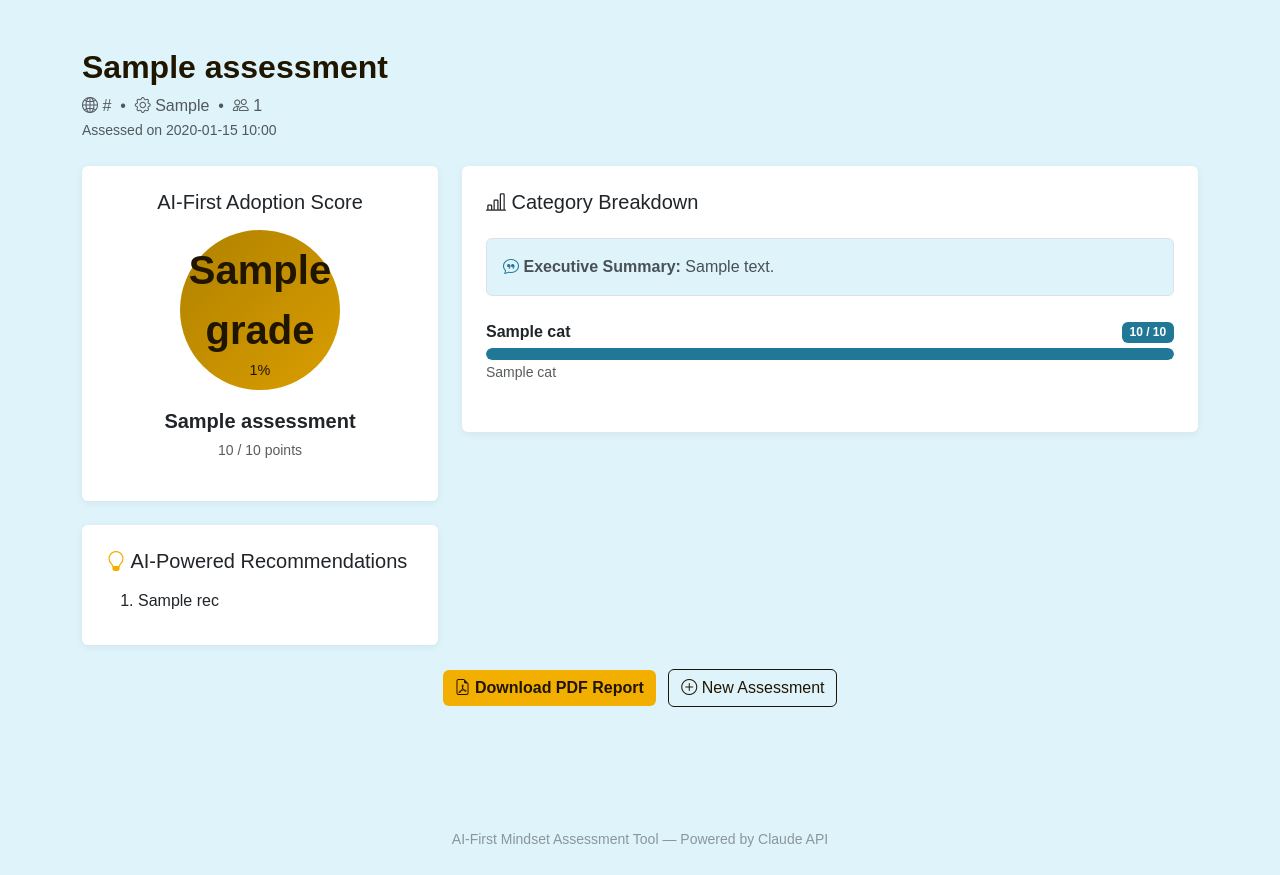
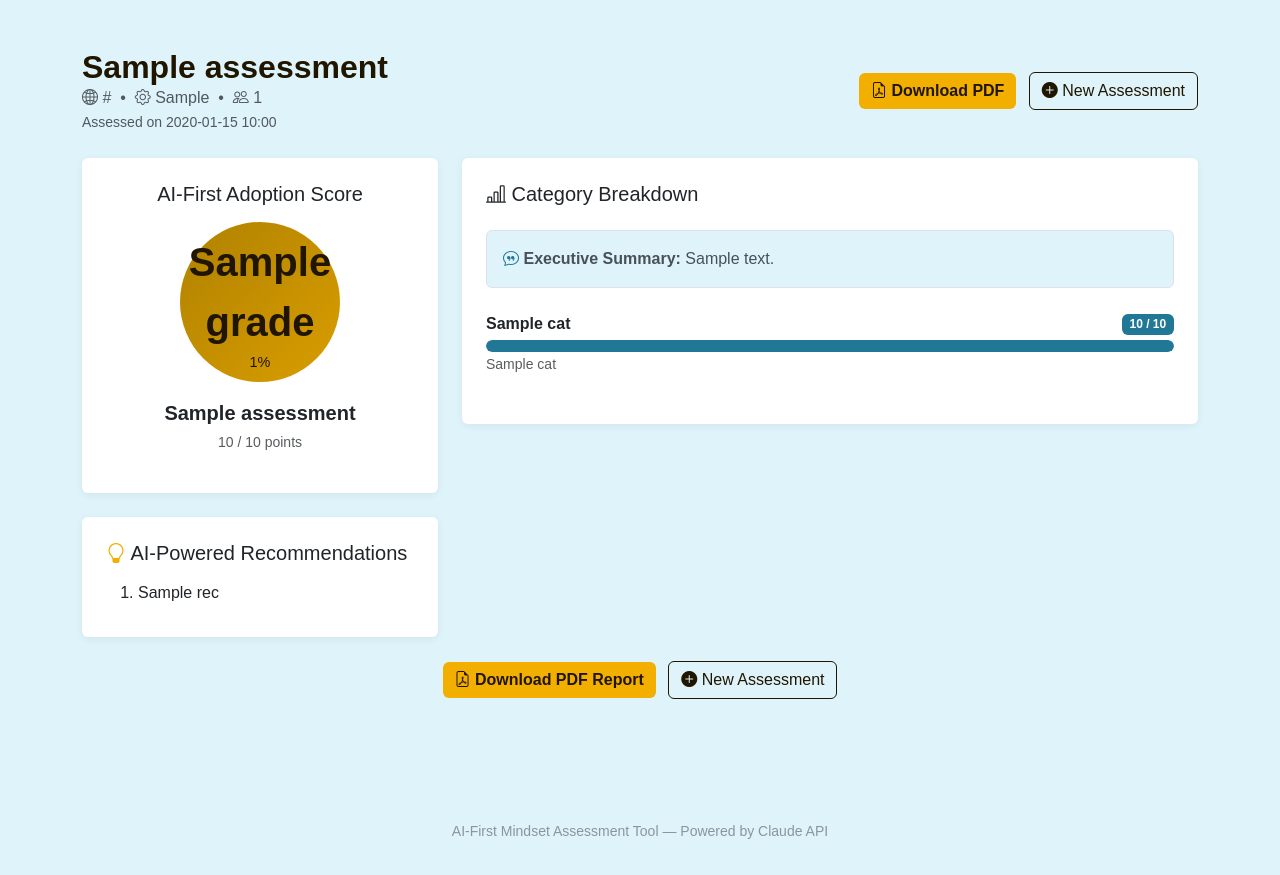
Before and after one commit to rajanand012/Al-First-Mindset-company, a Flask app: template templates/results.html in a window 1280 px wide. Shown: the part 66-941 px from the top of the page. After the commit the page ends 905 px from the top, so only its background shows below. Run offline with Flask 3, Linux system fonts and the light colour scheme; the template is opened without the code that fills it: most values are stand-ins (such as "Sample title", 1, 10 or a date in 2020); some libraries are stand-ins or nearby versions; some web fonts are replaced.

Commit message:
Fix PDF blank page, add top+bottom PDF buttons, normalize input sizes
1. PDF: remove container padding during export to eliminate blank first
   page, use CSS class toggle instead of manual style manipulation
2. Results: Download PDF button at both top and bottom of the page
3. Results: top section redesigned with buttons alongside company info
4. Index: Company Name and Website inputs now same size as other fields
   (removed form-control-lg)

https://claude.ai/code/session_01VjLyAAMQG88LoUwScvRdAJ

```diff
--- a/templates/index.html
+++ b/templates/index.html
@@ -41,13 +41,13 @@
 
                     <div class="mb-3">
                         <label for="company_name" class="form-label fw-semibold">Company Name <span class="text-danger">*</span></label>
-                        <input type="text" class="form-control form-control-lg" id="company_name" name="company_name"
+                        <input type="text" class="form-control" id="company_name" name="company_name"
                                placeholder="e.g. Siemens, Honeywell, Rockwell Automation" required>
                     </div>
 
                     <div class="mb-3">
                         <label for="website_url" class="form-label fw-semibold">Company Website <span class="text-danger">*</span></label>
-                        <input type="text" class="form-control form-control-lg" id="website_url" name="website_url"
+                        <input type="text" class="form-control" id="website_url" name="website_url"
                                placeholder="e.g. siemens.com or https://www.siemens.com" required
                                pattern="(https?://)?([a-zA-Z0-9]([a-zA-Z0-9\-]*[a-zA-Z0-9])?\.)+[a-zA-Z]{2,}(/.*)?$"
                                title="Please enter a valid website (e.g. siemens.com, www.siemens.com, or https://siemens.com)">
--- a/templates/results.html
+++ b/templates/results.html
@@ -7,12 +7,12 @@
         .no-print { display: none !important; }
         .card { box-shadow: none !important; border: 1px solid #ddd !important; }
     }
-    .pdf-header {
-        display: none;
-    }
-    .pdf-footer {
-        display: none;
-    }
+    .pdf-header { display: none; }
+    .pdf-footer { display: none; }
+    .pdf-mode .pdf-header { display: block !important; }
+    .pdf-mode .pdf-footer { display: block !important; }
+    .pdf-mode .no-print { display: none !important; }
+    .pdf-mode#assessmentReport { padding-top: 0 !important; padding-bottom: 0 !important; }
 </style>
 {% endblock %}
 
@@ -20,26 +20,26 @@
 <div class="container py-5" id="assessmentReport">
     <!-- PDF Cover (hidden on screen, shown in PDF) -->
     <div class="pdf-header" id="pdfHeader">
-        <div style="text-align: center; padding: 40px 20px 30px; margin-bottom: 24px;">
+        <div style="text-align: center; padding: 10px 20px 20px;">
             <img src="https://cdn.aifirstmindset.ai/wp-content/uploads/2025/10/AIFM-Registered-Logo-White-1.svg"
-                 height="50" style="filter: brightness(0) saturate(100%) invert(28%) sepia(60%) saturate(600%) hue-rotate(160deg); margin-bottom: 20px;">
-            <h1 style="font-size: 28px; font-weight: 800; color: #207796; margin: 0 0 6px;">AI-First Adoption Score</h1>
-            <div style="width: 60px; height: 4px; background: #f3af00; margin: 12px auto;"></div>
-            <h2 style="font-size: 22px; font-weight: 700; color: #201600; margin: 16px 0 8px;">{{ assessment.company_name }}</h2>
-            <p style="font-size: 13px; color: #888; margin: 0;">
+                 height="45" style="filter: brightness(0) saturate(100%) invert(28%) sepia(60%) saturate(600%) hue-rotate(160deg); margin-bottom: 14px;">
+            <h1 style="font-size: 26px; font-weight: 800; color: #207796; margin: 0 0 4px;">AI-First Adoption Score</h1>
+            <div style="width: 60px; height: 4px; background: #f3af00; margin: 10px auto;"></div>
+            <h2 style="font-size: 20px; font-weight: 700; color: #201600; margin: 12px 0 6px;">{{ assessment.company_name }}</h2>
+            <p style="font-size: 12px; color: #888; margin: 0;">
                 {{ assessment.website_url }}
                 {% if assessment.industry_segment %} &bull; {{ assessment.industry_segment }}{% endif %}
                 {% if assessment.company_size %} &bull; {{ assessment.company_size }}{% endif %}
             </p>
-            <p style="font-size: 12px; color: #aaa; margin-top: 8px;">Report generated {{ assessment.created_at[:10] }}</p>
-            <div style="border-bottom: 3px solid #207796; margin-top: 20px;"></div>
+            <p style="font-size: 11px; color: #aaa; margin-top: 6px;">Report generated {{ assessment.created_at[:10] }}</p>
+            <div style="border-bottom: 3px solid #207796; margin-top: 14px;"></div>
         </div>
     </div>
 
-    <!-- Header -->
-    <div class="row mb-4">
-        <div class="col">
-            <h2 class="fw-bold">{{ assessment.company_name }}</h2>
+    <!-- Top Action Buttons -->
+    <div class="d-flex justify-content-between align-items-center mb-4 no-print">
+        <div>
+            <h2 class="fw-bold mb-0">{{ assessment.company_name }}</h2>
             <p class="text-muted mb-0">
                 <i class="bi bi-globe2"></i> {{ assessment.website_url }}
                 {% if assessment.industry_segment %}
@@ -48,8 +48,16 @@
                 {% if assessment.company_size %}
                 &nbsp;&bull;&nbsp; <i class="bi bi-people"></i> {{ assessment.company_size }}
                 {% endif %}
+                <br><small class="text-muted">Assessed on {{ assessment.created_at[:16] }}</small>
             </p>
-            <small class="text-muted">Assessed on {{ assessment.created_at[:16] }}</small>
+        </div>
+        <div>
+            <button onclick="downloadPDF()" class="btn btn-ai me-2" id="downloadBtnTop">
+                <i class="bi bi-file-earmark-pdf"></i> Download PDF
+            </button>
+            <a href="/" class="btn btn-outline-secondary">
+                <i class="bi bi-plus-circle-fill"></i> New Assessment
+            </a>
         </div>
     </div>
 
@@ -143,19 +151,19 @@
 
     <!-- PDF Footer (hidden on screen, shown in PDF) -->
     <div class="pdf-footer" id="pdfFooter">
-        <div style="margin-top: 32px; padding-top: 16px; border-top: 2px solid #207796; display: flex; justify-content: space-between; align-items: center; font-size: 11px; color: #888;">
+        <div style="margin-top: 24px; padding-top: 12px; border-top: 2px solid #207796; display: flex; justify-content: space-between; align-items: center; font-size: 11px; color: #888;">
             <span>AI-First Mindset Assessment Tool</span>
             <span>aifirstmindset.ai</span>
         </div>
     </div>
 
-    <!-- Action Buttons -->
+    <!-- Bottom Action Buttons -->
     <div class="text-center mt-4 no-print">
-        <button onclick="downloadPDF()" class="btn btn-ai me-2" id="downloadBtn">
+        <button onclick="downloadPDF()" class="btn btn-ai me-2" id="downloadBtnBottom">
             <i class="bi bi-file-earmark-pdf"></i> Download PDF Report
         </button>
         <a href="/" class="btn btn-outline-secondary">
-            <i class="bi bi-plus-circle"></i> New Assessment
+            <i class="bi bi-plus-circle-fill"></i> New Assessment
         </a>
     </div>
 </div>
@@ -165,22 +173,21 @@
 <script src="https://cdnjs.cloudflare.com/ajax/libs/html2pdf.js/0.10.2/html2pdf.bundle.min.js"></script>
 <script>
 function downloadPDF() {
-    const btn = document.getElementById('downloadBtn');
-    btn.disabled = true;
-    btn.innerHTML = '<span class="spinner-border spinner-border-sm me-2"></span>Generating PDF...';
-
-    // Show PDF header/footer
-    document.getElementById('pdfHeader').style.display = 'block';
-    document.getElementById('pdfFooter').style.display = 'block';
-
-    // Hide action buttons
-    document.querySelectorAll('.no-print').forEach(el => el.style.display = 'none');
+    // Disable both buttons
+    document.querySelectorAll('[id^="downloadBtn"]').forEach(btn => {
+        btn.disabled = true;
+        btn.innerHTML = '<span class="spinner-border spinner-border-sm me-2"></span>Generating PDF...';
+    });
 
     const element = document.getElementById('assessmentReport');
+
+    // Add PDF mode class (shows header/footer, hides buttons, removes padding)
+    element.classList.add('pdf-mode');
+
     const companyName = '{{ assessment.company_name }}'.replace(/[^a-zA-Z0-9]/g, '-');
 
     const opt = {
-        margin: [10, 12, 10, 12],
+        margin: [8, 10, 8, 10],
         filename: 'AI-First-Score-' + companyName + '.pdf',
         image: { type: 'jpeg', quality: 0.98 },
         html2canvas: {
@@ -198,11 +205,12 @@ function downloadPDF() {
 
     html2pdf().set(opt).from(element).save().then(() => {
         // Restore UI
-        document.getElementById('pdfHeader').style.display = 'none';
-        document.getElementById('pdfFooter').style.display = 'none';
-        document.querySelectorAll('.no-print').forEach(el => el.style.display = '');
-        btn.disabled = false;
-        btn.innerHTML = '<i class="bi bi-file-earmark-pdf"></i> Download PDF Report';
+        element.classList.remove('pdf-mode');
+        document.querySelectorAll('[id^="downloadBtn"]').forEach(btn => {
+            btn.disabled = false;
+        });
+        document.getElementById('downloadBtnTop').innerHTML = '<i class="bi bi-file-earmark-pdf"></i> Download PDF';
+        document.getElementById('downloadBtnBottom').innerHTML = '<i class="bi bi-file-earmark-pdf"></i> Download PDF Report';
     });
 }
 </script>
```
